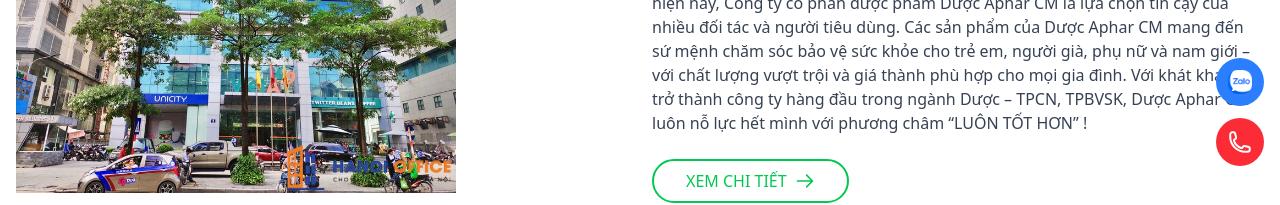
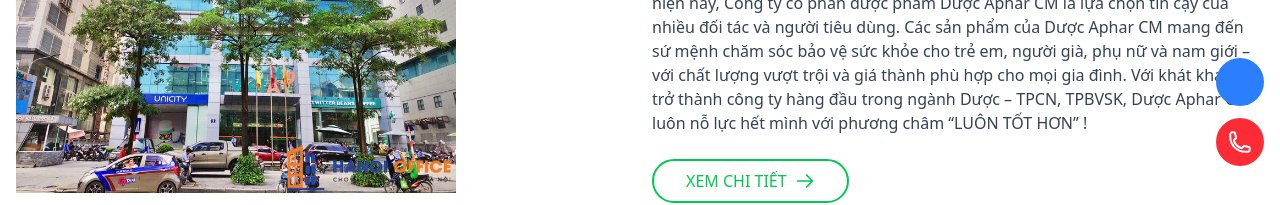
Before and after one commit to dungnguyendn189/dungnguyendn189.github.io-pharma, a Next.js app: page / in a window 1280 px wide. Shown: the part 618-823 px from the top of the page. Built offline with nearby package versions, Linux system fonts and the light colour scheme; no server answers; the database is empty.

Commit message:
Fix Footer.tsx image import path for production build

```diff
--- a/app/_components/Footer.tsx
+++ b/app/_components/Footer.tsx
@@ -102,13 +102,7 @@ export default function Footer() {
             {/* Fixed contact buttons */}
             <div className="fixed right-4 bottom-4 flex flex-col space-y-3 z-50">
                 {/* Messenger chat button */}                <a href="https://zalo.me/0376640406" className="w-12 h-12 bg-blue-500 rounded-full flex items-center justify-center hover:bg-blue-600">
-                    <Image
-                        src="/socialicon/zalo.png"
-                        alt="Zalo"
-                        width={24}
-                        height={24}
-                        className="w-6 h-6"
-                    />
+
                 </a>
                 {/* Phone call button */}
                 <a href="tel:0376640406n" className="w-12 h-12 bg-red-500 rounded-full flex items-center justify-center hover:bg-red-600">
```
